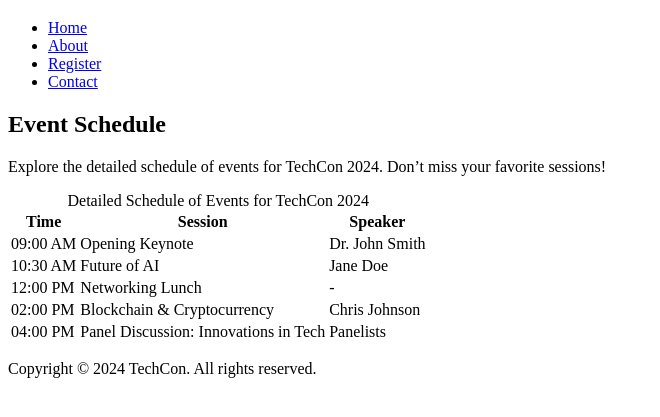
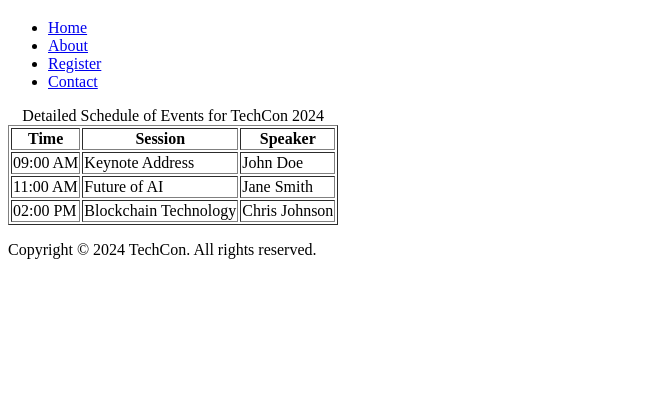
Before and after one commit to Kip-rotich46/TechCon_HTML, a plain HTML site: page techcon_website/schedule.html in a window 1280 px wide. Shown: the part 61-478 px from the top of the page, without its empty margins (0-660 px from the left). Drawn offline with Linux system fonts and the light colour scheme.

Commit message:
techno-website commit

```diff
--- a/techcon_website/schedule.html
+++ b/techcon_website/schedule.html
@@ -1,14 +1,11 @@
 <!DOCTYPE html>
 <html lang="en">
 <head>
-    <meta charset="UTF-8" />
-    <meta name="viewport" content="width=device-width, initial-scale=1.0" />
+  <meta charset="UTF-8">
+  <meta name="viewport" content="width=device-width, initial-scale=1.0">
   <title>Schedule for TechCon 2024</title>
-    <link rel="stylesheet" href="styles.css" />
-    <!-- Optional: Link to an external CSS file -->
 </head>
 <body>
-    <!-- Header -->
   <header>
     <h1>Schedule for TechCon 2024</h1>
     <nav>
@@ -21,20 +18,9 @@
     </nav>
   </header>
 
-    <!-- Main Content -->
   <main>
-      <section>
-        <h2>Event Schedule</h2>
-        <p>
-          Explore the detailed schedule of events for TechCon 2024. Don’t miss
-          your favorite sessions!
-        </p>
-
-        <!-- Schedule Table -->
-        <table>
-          <caption>
-            Detailed Schedule of Events for TechCon 2024
-          </caption>
+    <table border="1">
+      <caption>Detailed Schedule of Events for TechCon 2024</caption>
       <thead>
         <tr>
           <th scope="col">Time</th>
@@ -45,37 +31,25 @@
       <tbody>
         <tr>
           <td>09:00 AM</td>
-              <td>Opening Keynote</td>
-              <td>Dr. John Smith</td>
+          <td>Keynote Address</td>
+          <td>John Doe</td>
         </tr>
         <tr>
-              <td>10:30 AM</td>
+          <td>11:00 AM</td>
           <td>Future of AI</td>
-              <td>Jane Doe</td>
-            </tr>
-            <tr>
-              <td>12:00 PM</td>
-              <td>Networking Lunch</td>
-              <td>-</td>
+          <td>Jane Smith</td>
         </tr>
         <tr>
           <td>02:00 PM</td>
-              <td>Blockchain & Cryptocurrency</td>
+          <td>Blockchain Technology</td>
           <td>Chris Johnson</td>
-            </tr>
-            <tr>
-              <td>04:00 PM</td>
-              <td>Panel Discussion: Innovations in Tech</td>
-              <td>Panelists</td>
         </tr>
       </tbody>
     </table>
-      </section>
   </main>
 
   <footer>
-        <p>Copyright &copy; 2024 TechCon. All rights reserved.</p>
+    <p>Copyright © 2024 TechCon. All rights reserved.</p>
   </footer>
-
 </body>
 </html>
```
Lines whose indentation alone changed are shown as unchanged.
